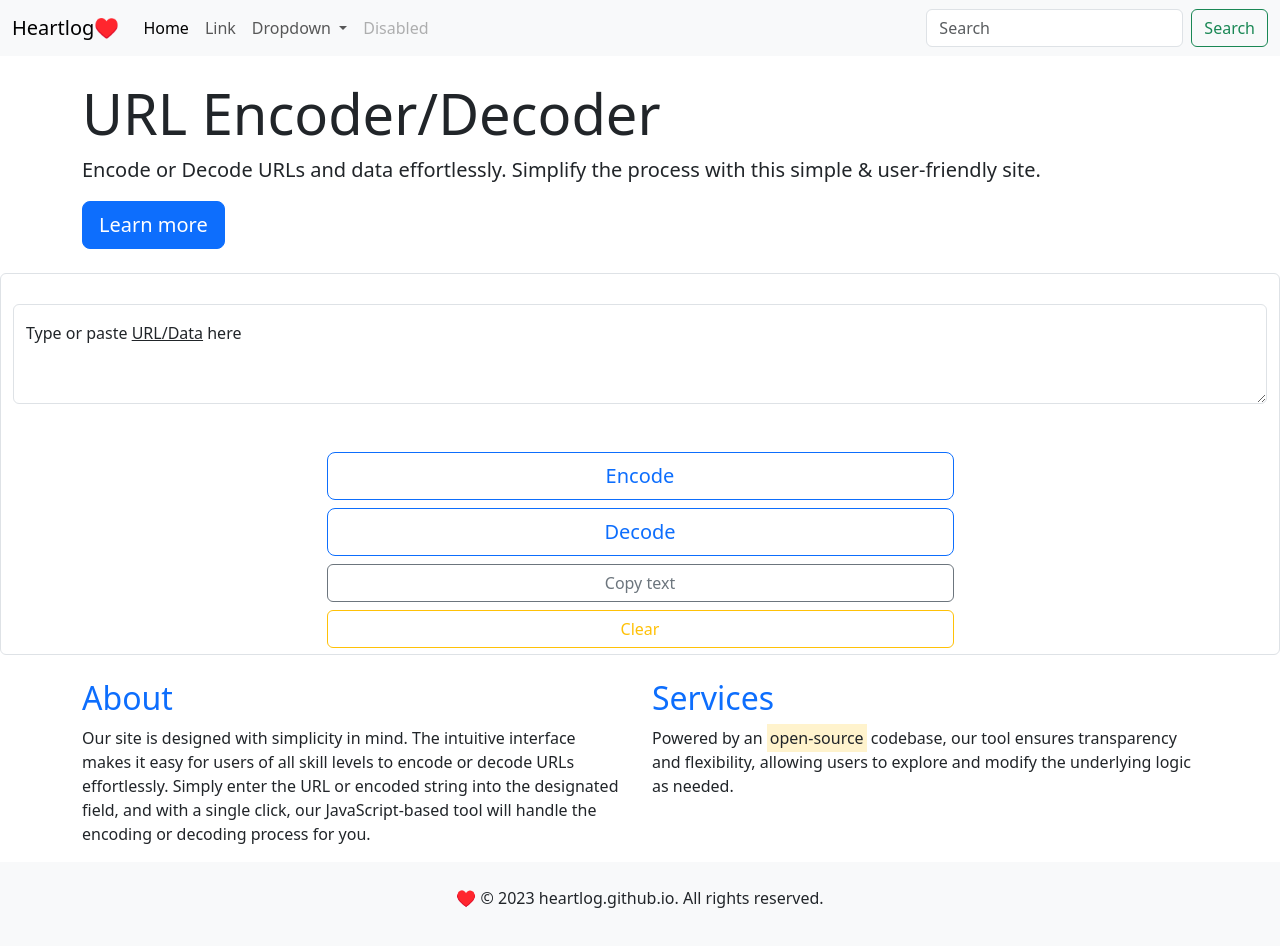
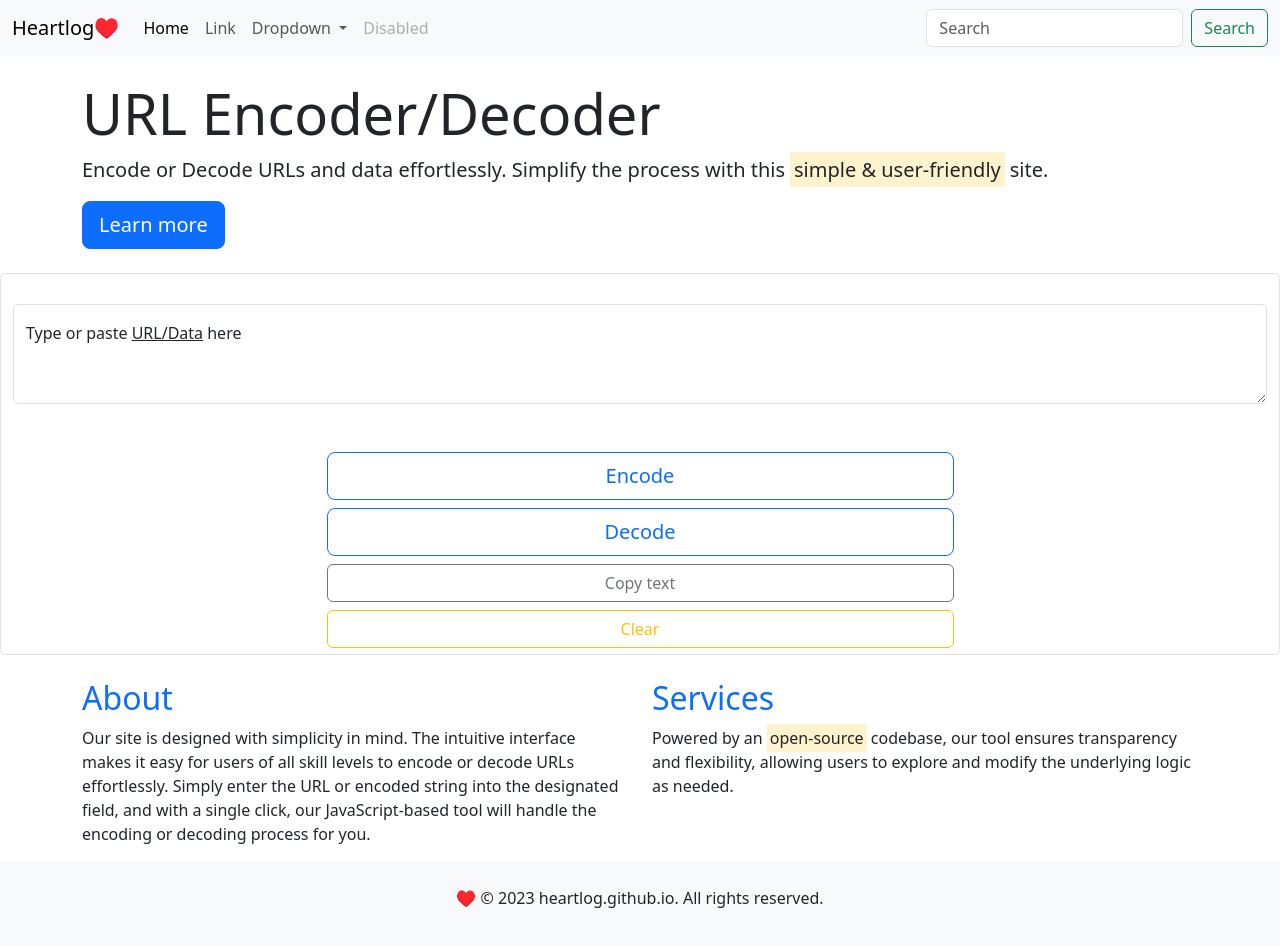
Before and after one commit to heartlog/DEncode, a plain HTML site: page index.html in a window 1280 px wide. Drawn offline with nearby package versions, Linux system fonts and the light colour scheme.

Commit message:
update index.html

```diff
--- a/index.html
+++ b/index.html
@@ -72,7 +72,7 @@ function Clear() {
 
     <div class="container">
       <h1 class="display-4">URL Encoder/Decoder</h1>
-      <p class="lead fw-lighter">Encode or Decode URLs and data effortlessly. Simplify the process with this simple & user-friendly site.</p>
+      <p class="lead fw-lighter">Encode or Decode URLs and data effortlessly. Simplify the process with this <mark>simple & user-friendly</mark> site.</p>
       <a class="btn btn-primary btn-lg" href="#" role="button">Learn more</a>
     </div>
 
```
